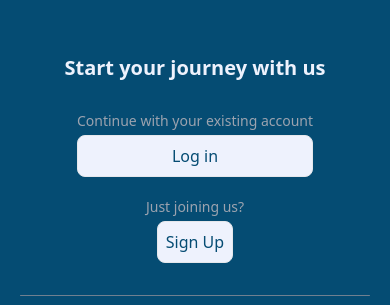
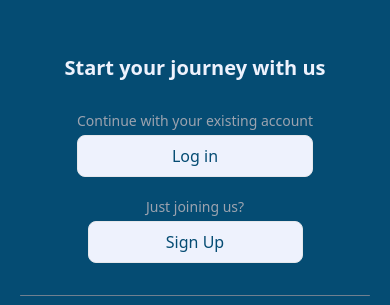
Before and after one commit to akintade-temidayo/furniture, a plain HTML site: page login/options.html in a window 390 px wide. Shown: the part 208-513 px from the top of the page. Drawn offline with nearby package versions, Linux system fonts and the light colour scheme.

Commit message:
god abeg

```diff
--- a/login/options.html
+++ b/login/options.html
@@ -81,7 +81,7 @@
                         <p class="text-sm text-gray-400 mb-1">
                             Just joining us?
                         </p>
-                        <div class="flex justify-center items-center giw-[215px] lg:w-[400px] bg-[#EEF2FD] p-2 text-[#054C73] font-medium rounded-lg border
+                        <div class="flex justify-center items-center w-[215px] lg:w-[400px] bg-[#EEF2FD] p-2 text-[#054C73] font-medium rounded-lg border
                         hover:bg-[#708090] hover:font-bold focus:outline hover:border-2 transition-all duration-100">
                             <a href="./signup.html">
                                 Sign Up
```
